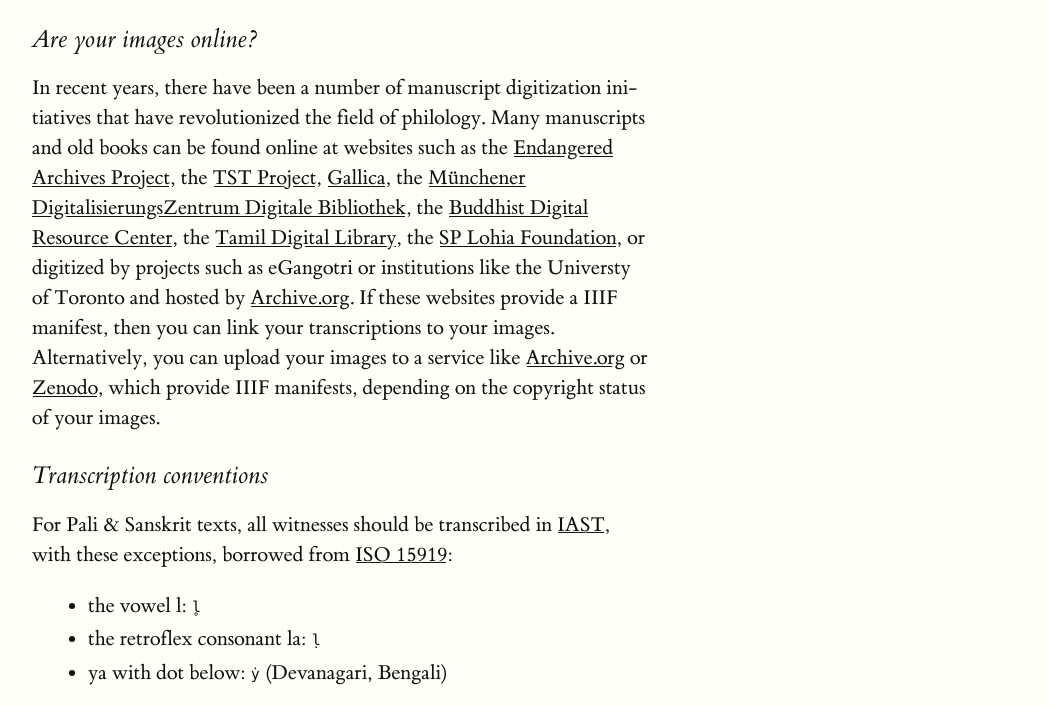
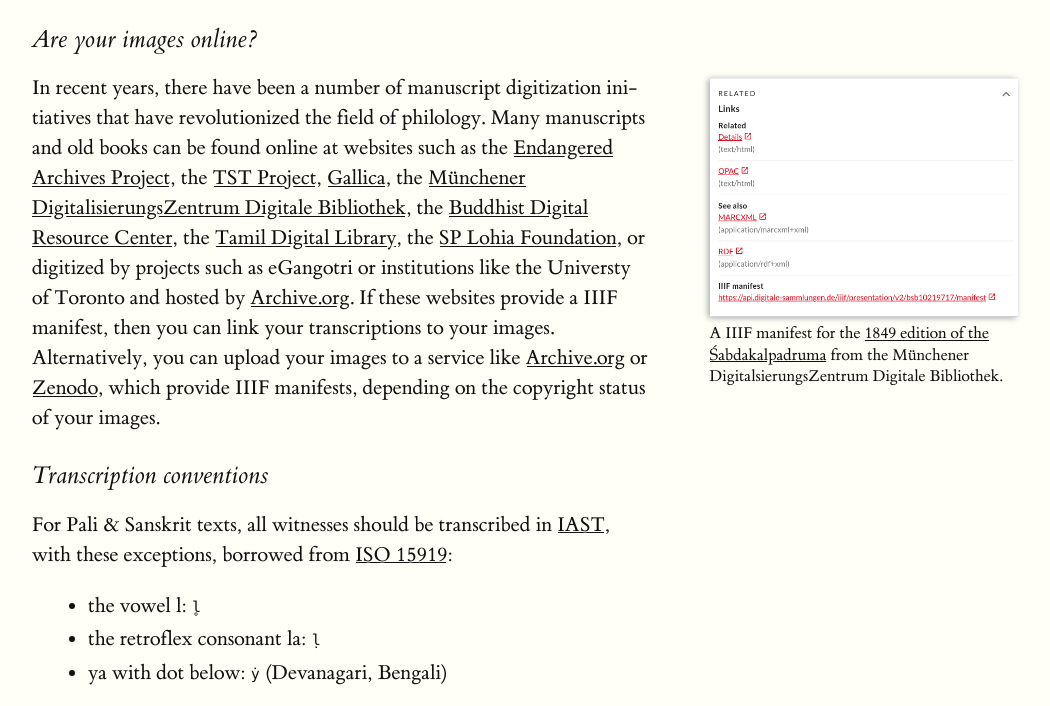
Before and after one commit to chchch/saktumiva, a plain HTML site: page docs/index.html in a window 1280 px wide. Shown: the part 6507-7213 px from the top of the page, without its empty margins (128-1178 px from the left). Drawn offline with Linux system fonts and the light colour scheme; a web font is replaced by a local one.

Commit message:
add IIIF manifest image

```diff
--- a/docs/index.html
+++ b/docs/index.html
@@ -220,6 +220,10 @@ The most arduous task in this process is the collection of witnesses and their t
             </p>
             <h3>Are your images online?</h3>
             <p>
+            <span class="marginnote">
+                <img src="img/iiif-manifest.png" alt="IIIF manifest" style="box-shadow: -2px 1px 6px darkgray"/>
+                A IIIF manifest for the <a href="https://tst-project.github.io/siberupakhyana/S_Sabdakalpadruma_6.xml?corresp=Vp%C5%9A&corresp=VP65.59">1849 edition of the Śabdakalpadruma</a> from the Münchener DigitalsierungsZentrum Digitale Bibliothek.
+            </span>
 In recent years, there have been a number of manuscript digitization initiatives that have revolutionized the field of philology. Many manuscripts and old books can be found online at websites such as the <a href="https://eap.bl.uk">Endangered Archives Project</a>, the <a href="https://tst-project.github.io">TST Project</a>, <a href="https://gallica.bnf.fr">Gallica</a>, the <a href="https://www.digitale-sammlungen.de">Münchener DigitalisierungsZentrum Digitale Bibliothek</a>, the <a href="https://www.bdrc.io">Buddhist Digital Resource Center</a>, the <a href="https://tamildigitallibrary.in">Tamil Digital Library</a>, the <a href="www.splrarebooks.com">SP Lohia Foundation</a>, or digitized by projects such as eGangotri or institutions like the Universty of Toronto and hosted by <a href="https://archive.org">Archive.org</a>. If these websites provide a IIIF manifest, then you can link your transcriptions to your images. Alternatively, you can upload your images to a service like <a href="https://archive.org">Archive.org</a> or <a href="https://zenodo.org">Zenodo</a>, which provide IIIF manifests, depending on the copyright status of your images.
             </p>
             <h3>Transcription conventions</h3>
@@ -538,7 +542,7 @@ As I mentioned previously, I hypothesized there to be two main branches in this
                 <img src="img/matrix-editor-4.png" alt="the Matrix Editor">
             </figure>
             <p>
-I re-rooted the tree, this time using C<sub>T</sub>, T, H, M, P, and G<sub>V</sub> as my outgroup (this file is available at <a href="https://github.com/chchch/sanskrit-alignment/tree/master/example/trees/alternative-rooted-tree.xml"><code>example/trees/alternative-rooted-tree.xml</code></a>). Now, both readings, <q>kya</q> and <q>dhya</q>, are equally weighted.<label class="margin-toggle sidenote-number" for="n-maas1"></label><input type="checkbox" id="n-maas1" class="margin-toggle" /><span class="sidenote">This is exactly the situation described in <a href="#b-maas1958">Maas 1958, 6</a>: <q>The reconstruction of α is a different matter. If its tradition has two branches only, β and γ, and β and γ agree, we have the text of α. If they do not agree, then either of the two readings may be the text of α; we have here <em>variants</em>, between which it is not possible to decide on the lines of our procedure hitherto.</q></span>
+I re-rooted the tree, this time using C<sub>T</sub>, T, H, M, P, and G<sub>V</sub> as my outgroup (this file is available at <a href="https://github.com/chchch/sanskrit-alignment/tree/master/example/trees/alternative-rooted-tree.xml"><code>example/trees/alternative-rooted-tree.xml</code></a>). Now, both readings, <em>kya</em> and <em>dhya</em>, are equally weighted.<label class="margin-toggle sidenote-number" for="n-maas1"></label><input type="checkbox" id="n-maas1" class="margin-toggle" /><span class="sidenote">This is exactly the situation described in <a href="#b-maas1958">Maas 1958, 6</a>: <q>The reconstruction of α is a different matter. If its tradition has two branches only, β and γ, and β and γ agree, we have the text of α. If they do not agree, then either of the two readings may be the text of α; we have here <em>variants</em>, between which it is not possible to decide on the lines of our procedure hitherto.</q></span>
             </p>
             <h3 id="reconstruction-passage">Reconstructing an entire passage</h3>
             <p>
```
Also changed, not shown: docs/img/iiif-manifest.png (added).
